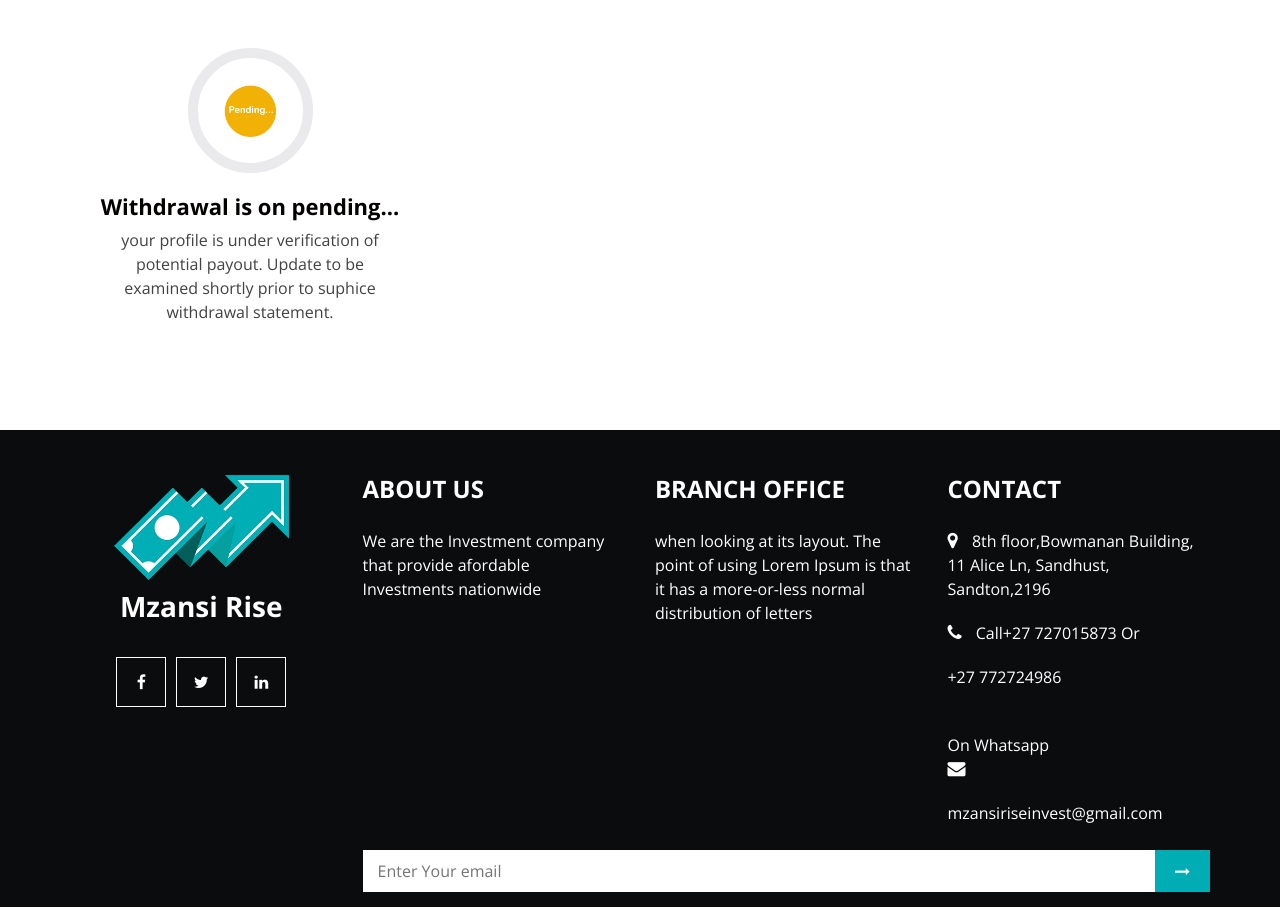
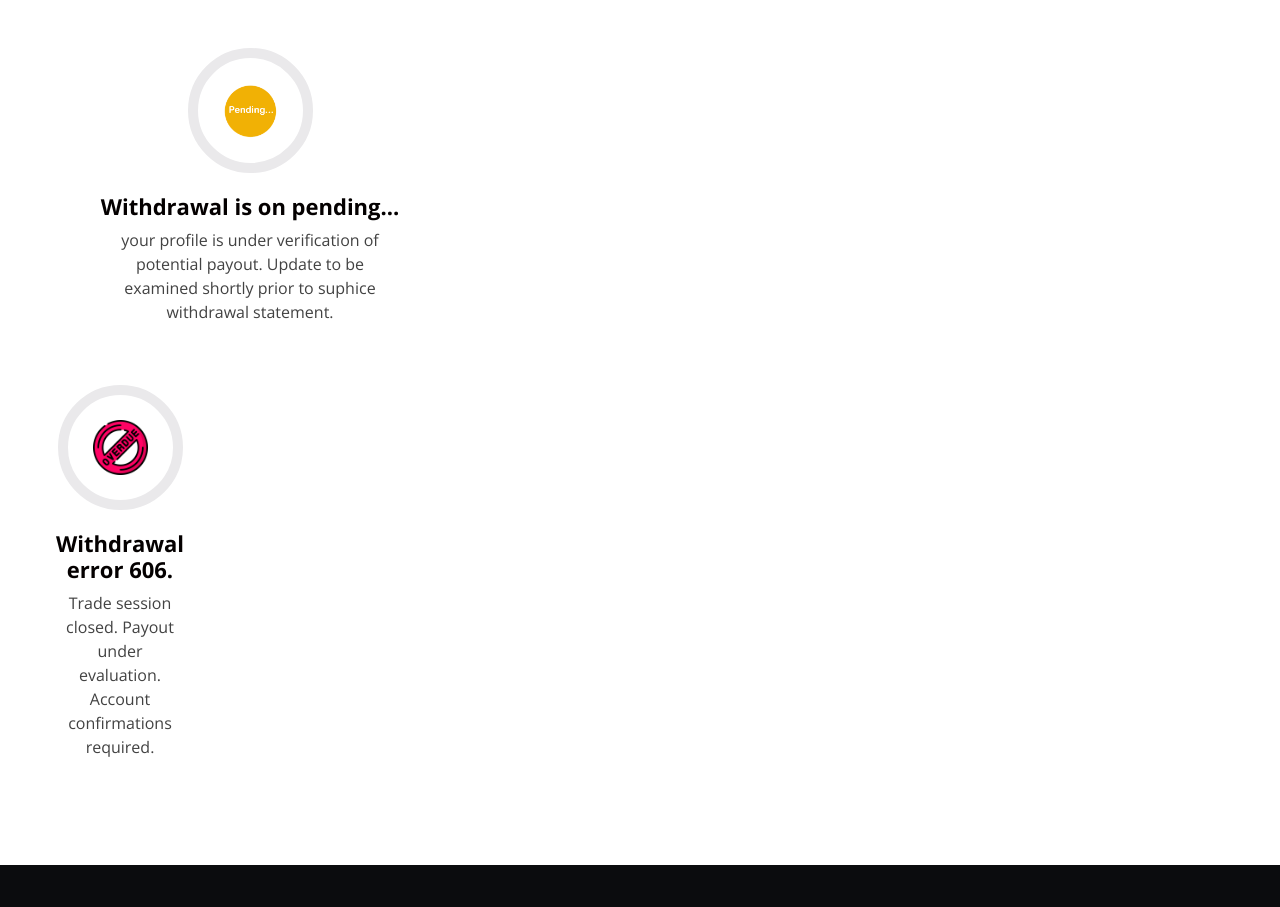
Before and after one commit to Mzans1/Msabala, a plain HTML site: page withdraw.html in a window 1280 px wide. Shown: the part 287-1194 px from the top of the page. Drawn offline with nearby package versions, Linux system fonts and the light colour scheme; some packages are replaced by stand-ins of ours; files that its build step writes are made by us from their sources.

Commit message:
Add files via upload

```diff
--- a/withdraw.html
+++ b/withdraw.html
@@ -128,6 +128,21 @@
                your profile is under verification of potential payout. Update to be examined shortly prior to suphice withdrawal statement.
               </p>
             </div>
+          </div>
+          <div class="row">
+            <div class="col-md-4">
+              <div class="box">
+                <div class="img-box">
+                  <img src="icons/Overdue.png" alt="">
+                </div>
+                <div class="detail-box">
+                  <h4>
+                    Withdrawal error 606.
+                  </h4>
+                  <p>
+                   Trade session closed. Payout under evaluation. Account confirmations required.
+                  </p>
+                </div>
           </section>
 
             <section class="info_section layout_padding2">
```
Also changed, not shown: icons/D E.webp (added), icons/Overdue.png (added).
